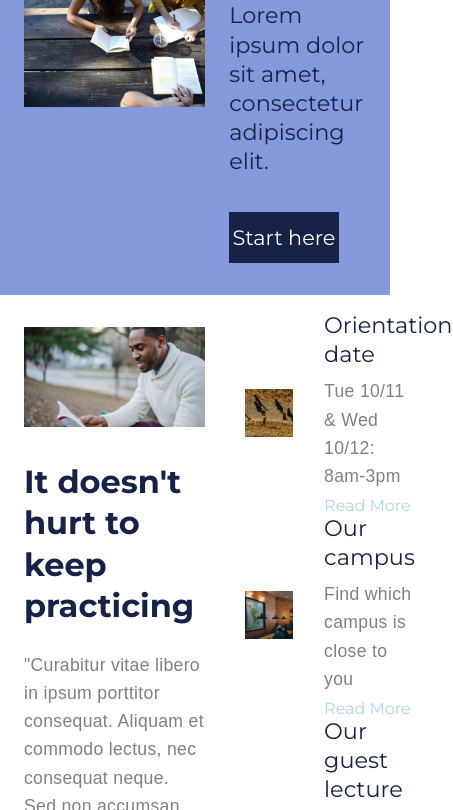
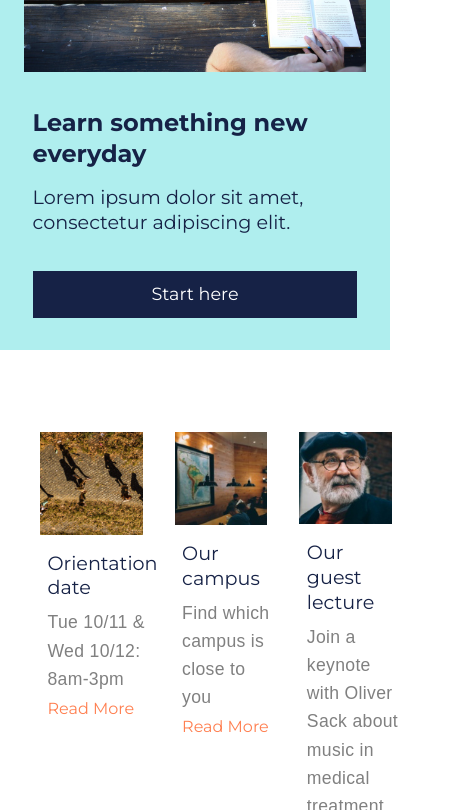
Before and after one commit to shonamaz/colmar_academy, a plain HTML site: page index.html in a window 390 px wide. Shown: the part 277-1087 px from the top of the page, 453 px wide, since content can reach past the window. Drawn offline with nearby package versions, Linux system fonts and the light colour scheme; a web font is replaced by a local one.

Commit message:
Add media queries stage 1

```diff
--- a/index.html
+++ b/index.html
@@ -23,19 +23,21 @@
 <!-- Navigation -->
     <nav id="desktop-menu">
       <ul>
-        <li>On campus</li>
-        <li>Online</li>
-        <li>For companies</li>
-        <li>Sign in</li>
+        <a href="#"><li>On campus</li></a>
+        <a href="#"><li>Online</li></a>
+        <a href="#"><li>For companies</li></a>
+        <a href="#"><li>Sign in</li></a>
       </ul>
     </nav>
 
-<!-- Mobile menu
-    <nav id="mobile-menu">
-
+    <nav id="mobile-nav">
+      <a href="#"><img src="./resources/images/ic-on-campus.svg" alt="On Campus icon"></a>
+      <a href="#"><img src="./resources/images/ic-online.svg" alt="Online icon"></a>
+      <a href="#"><img src="./resources/images/ic-login.svg" alt="Login icon"></a>
+      <a href="#"></a>
     </nav>
 
-    bar-->
+
 
 
   </header>
@@ -60,7 +62,7 @@
   <div class="banner" id="information-banner">
 
   <!-- Information Banner  Left column -->
-    <div class="banner-media information-main-container">
+    <div class="banner-media" id="information-main-container">
       <img src="./resources/images/information-main.jpg">
       <div class="info-banner-text">
         <h1>It doesn't hurt to keep practicing</h1>
--- a/resources/css/style.css
+++ b/resources/css/style.css
@@ -6,12 +6,16 @@ html {
   font-family: 'Montserrat', sans-serif;
 }
 
+body{
+  min-width: 320px;
+}
+
 .bold {
   font-weight: bold;
 }
 
 h1,h2,h3 {
-  color: #162246;
+  color: rgb(22,34,70);
   line-height: 1.3;
 }
 
@@ -39,9 +43,13 @@ p {
   font-size: 1.1em;
   line-height: 1.6 ;
   font-weight: 300;
-  color: #808080;
+  color: rgb(128,128,128);
   font-family: 'Mallanna', sans-serif;
   letter-spacing: 0.02rem;
+}
+
+a {
+  text-decoration: none;
 }
 
 
@@ -70,7 +78,7 @@ p {
 }
 
 .shaded-background {
-  background-color: #8399DB;
+  background-color: rgb(175,238,238);
 }
 
 .detailed-content-container {
@@ -82,10 +90,12 @@ p {
   padding: 24px 0;
 }
 
+
+
 /* Header elements */
 
 header {
-  background-color: white;
+  background-color: rgb(255,255,255);
   width: auto;
   height: 64px;
   padding: 0 24px;
@@ -111,7 +121,7 @@ header {
 }
 
 #gray {
-  color: #808080;
+  color: rgb(22,34,70);
   font-weight: 300;
 }
 
@@ -119,6 +129,10 @@ header {
 nav li {
   display: inline;
   padding-left: 16px;
+}
+
+nav a {
+  color: rgb(22,34,70);
 }
 
 
@@ -137,47 +151,47 @@ nav li {
 
 
 .banner-text a, h3 {
-  color: white;
+  color: rgb(255,255,255);
   text-decoration: none;
 }
 
 .btn {
-  background-color: #162246;
+  background-color: rgb(22,34,70);
   text-align: center;
-  color: white;
+  color: rgb(255,255,255);
   padding: 12px 0;
   margin-top: 20px;
   max-width: 80%;
-  transition: background-color 500ms;
+  transition: background-color 750ms;
 
 }
 
 .btn:hover {
-  background-color: #0000FF;
+  background-color: rgb(255,127,80);
 }
 
 /* Info Banner elements */
 
 #information-banner {
-  background-color: white;
+  background-color: rgb(255,255,255);
   align-items: flex-start;
 }
 
-.information-main-container {
+#information-main-container {
   display: flex;
   flex-direction: column;
 }
 
-.information-main-container img {
+#information-main-container img {
   width: 100%;
   height: auto;
 }
 
 
-.information-main-container span {
+#information-main-container span {
   font-size: 1em;
   font-family: Helvetica;
-  color: #808080;
+  color: rgb(22,34,70);
 }
 
 /* Info Banner Thumbnail elements */
@@ -199,10 +213,12 @@ nav li {
   flex-direction: row;
   align-items: center;
   transition: background-color 250ms ease-in;
+  padding-right: 16px;
 }
 
 .info-thumb-container:hover {
-  background-color: #E0E0E0;
+  background-color: rgba(255,127,80,0.2);
+
 }
 
 .info-thumb-container img {
@@ -223,12 +239,14 @@ nav li {
 
 .column-text a {
   text-decoration: none;
-  color: lightblue;
+  color: rgb(255,127,80);
 }
 
 .info-banner-text {
   padding-top: 34px;
 }
+
+
 
 
 /* Courses elements */
@@ -291,3 +309,93 @@ footer a {
   text-decoration: none;
   padding-left: 16px;
 }
+
+
+/* Media Queries */
+
+@media only screen and (min-width: 657px) {
+ #mobile-nav {
+   display: none;
+ }
+
+}
+@media only screen and (max-width: 1051px) {
+
+h1 {
+  font-size: 1.5rem;
+}
+
+h2 {
+  font-size: 1.2rem;
+}
+
+h3 {
+  font-size: 1.1rem;
+}
+
+h4 {
+  font-size: 1rem;
+}
+
+
+
+#information-banner {
+  flex-direction: column;
+}
+
+.column-container {
+  flex-direction: row;
+  width: 100%;
+  margin-top: 34px;
+}
+
+.banner-media {
+  width: 100%;
+  padding-right: 0px;
+}
+
+.info-thumb-container {
+  width: 30%;
+  flex-direction: column;
+  padding: 16px;
+}
+
+.info-thumb-container img {
+  width: 100%;
+  padding: 0px;
+}
+
+.column-text {
+  width: 100%;
+  padding-top: 16px;
+}
+}
+
+@media only screen and (min-width: 320px) and (max-width: 656px) {
+
+
+#desktop-menu, #title {
+  display: none;
+}
+
+#mobile-nav img {
+  padding: 0 24px;
+}
+
+#primary-banner {
+  flex-direction: column;
+}
+
+.main-banner-text {
+  width: 95%;
+  padding-top: 32px;
+}
+
+.btn {
+  max-width: 100%;
+}
+
+#information-main-container {
+  display: none;
+}
+}
```
